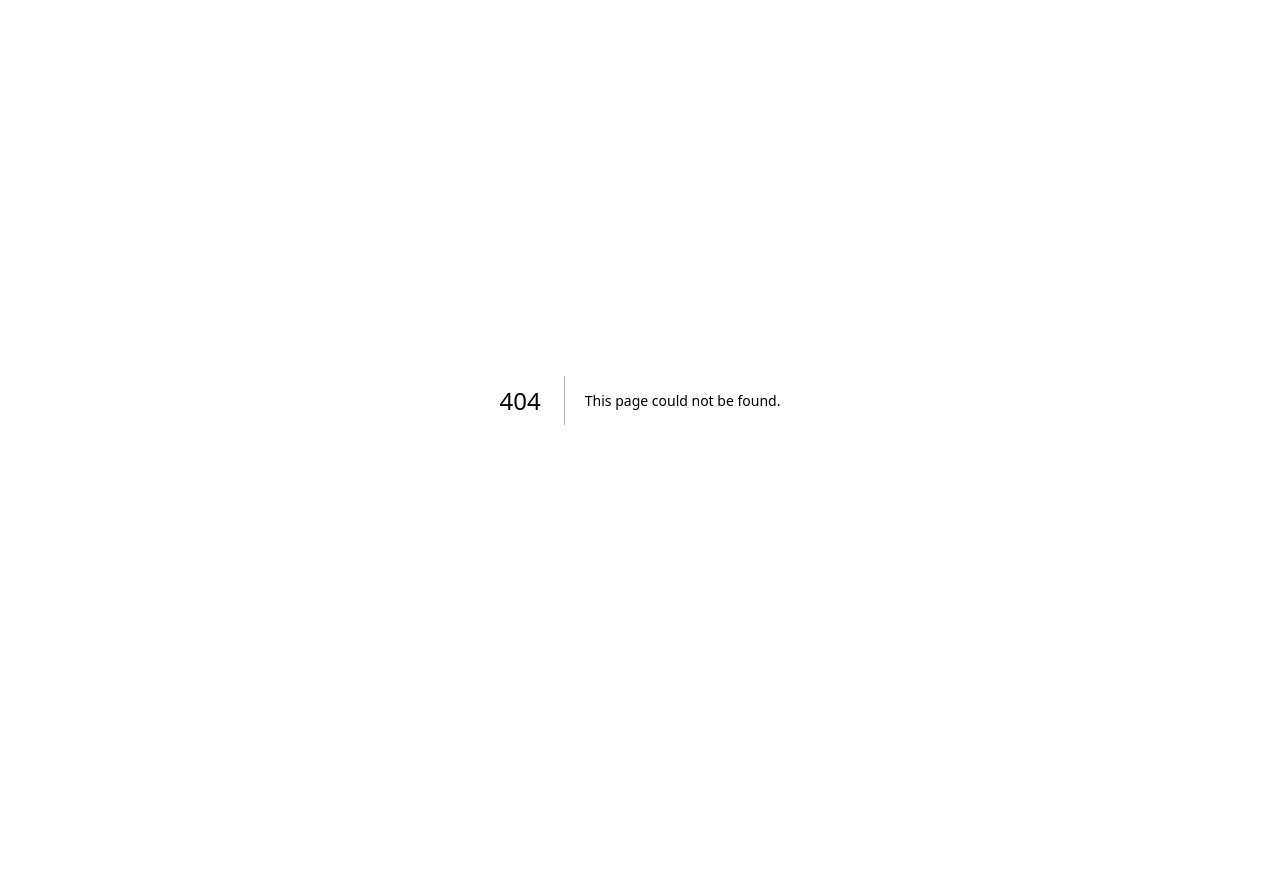
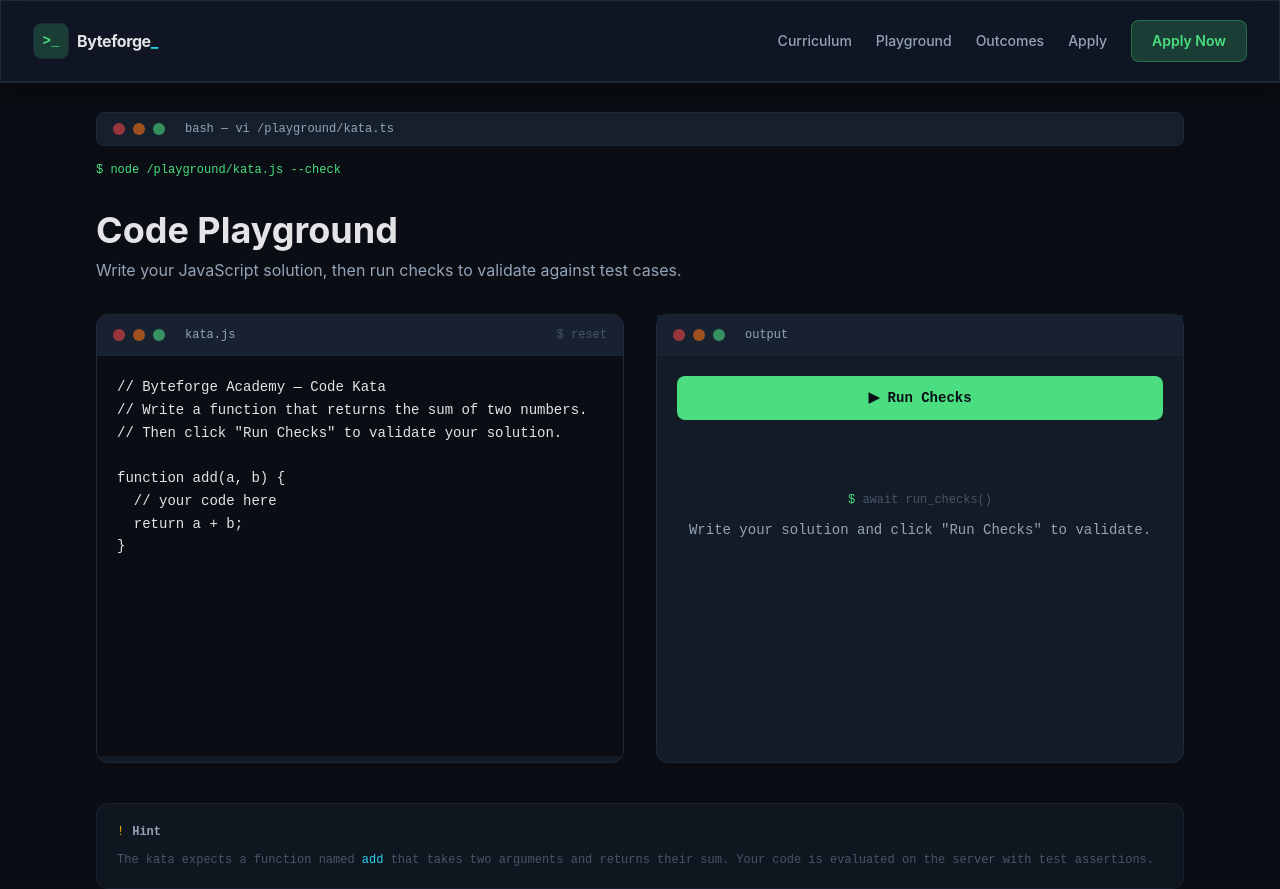
Before and after one commit to anas-khan-antimatter/mkt-byteforge-academy, a Next.js app: page /playground in a window 1280 px wide. Before the commit this address had no page. Before the commit the page ends 800 px from the top, so only its background shows below. Built offline with nearby package versions, Linux system fonts and the light colour scheme.

Commit message:
antimatter: checkpoint c-1790732960888-yt28d

```diff
--- /dev/null
+++ b/src/app/playground/page.tsx
@@ -0,0 +1,212 @@
+"use client";
+
+import { useState, useEffect } from "react";
+import Nav from "@/components/Nav";
+
+const DEFAULT_CODE = `// Byteforge Academy — Code Kata
+// Write a function that returns the sum of two numbers.
+// Then click "Run Checks" to validate your solution.
+
+function add(a, b) {
+  // your code here
+  return a + b;
+}
+`;
+
+export default function PlaygroundPage() {
+  const [mounted, setMounted] = useState(false);
+  const [code, setCode] = useState(DEFAULT_CODE);
+  const [result, setResult] = useState<{ passed: number; failed: number; tests: { name: string; passed: boolean; message: string }[] } | null>(null);
+  const [loading, setLoading] = useState(false);
+  const [error, setError] = useState<string | null>(null);
+
+  useEffect(() => { setMounted(true); }, []);
+
+  async function runChecks() {
+    setLoading(true);
+    setResult(null);
+    setError(null);
+    try {
+      const res = await fetch("/api/kata", {
+        method: "POST",
+        headers: { "Content-Type": "application/json" },
+        body: JSON.stringify({ code }),
+      });
+      const data = await res.json();
+      if (!res.ok) {
+        setError(data.error || "Something went wrong");
+      } else {
+        setResult(data);
+      }
+    } catch {
+      setError("Network error — could not reach /api/kata");
+    } finally {
+      setLoading(false);
+    }
+  }
+
+  function resetCode() {
+    setCode(DEFAULT_CODE);
+    setResult(null);
+    setError(null);
+  }
+
+  return (
+    <>
+      <Nav />
+      <main className="min-h-screen bg-terminal-bg text-terminal-text pt-28">
+        <div className="max-w-6xl mx-auto px-4 sm:px-6 lg:px-8">
+          {/* Terminal header */}
+          <div
+            className={`mb-8 transition-all duration-500 ${mounted ? "opacity-100" : "opacity-0"}`}
+          >
+            <div className="flex items-center gap-2 px-4 py-2 rounded-lg bg-terminal-raised/80 border border-terminal-border mb-4">
+              <span className="w-3 h-3 rounded-full bg-terminal-red/60" />
+              <span className="w-3 h-3 rounded-full bg-terminal-orange/60" />
+              <span className="w-3 h-3 rounded-full bg-terminal-green/60" />
+              <span className="ml-3 text-xs font-mono text-terminal-muted">
+                bash — vi /playground/kata.ts
+              </span>
+            </div>
+            <p className="text-xs font-mono text-terminal-green mb-2">
+              $ node /playground/kata.js --check
+            </p>
+          </div>
+
+          <h1 className="text-3xl sm:text-4xl font-display font-bold text-terminal-text mb-2">
+            Code Playground
+          </h1>
+          <p className="text-base text-terminal-muted max-w-2xl mb-8">
+            Write your JavaScript solution, then run checks to validate against test cases.
+          </p>
+
+          <div className="grid lg:grid-cols-2 gap-8">
+            {/* Editor */}
+            <div className="rounded-xl bg-terminal-raised/60 border border-terminal-border overflow-hidden">
+              <div className="flex items-center justify-between px-4 py-3 bg-terminal-raised/80 border-b border-terminal-border/50">
+                <div className="flex items-center gap-2">
+                  <span className="w-3 h-3 rounded-full bg-terminal-red/60" />
+                  <span className="w-3 h-3 rounded-full bg-terminal-orange/60" />
+                  <span className="w-3 h-3 rounded-full bg-terminal-green/60" />
+                  <span className="ml-3 text-xs font-mono text-terminal-muted">kata.js</span>
+                </div>
+                <button
+                  onClick={resetCode}
+                  className="text-xs font-mono text-terminal-dim hover:text-terminal-orange transition-colors"
+                >
+                  $ reset
+                </button>
+              </div>
+              <textarea
+                value={code}
+                onChange={(e) => setCode(e.target.value)}
+                className="w-full h-[400px] p-5 bg-terminal-bg text-terminal-text font-mono text-sm leading-relaxed resize-none focus:outline-none border-0"
+                spellCheck={false}
+              />
+            </div>
+
+            {/* Results panel */}
+            <div className="rounded-xl bg-terminal-raised/60 border border-terminal-border">
+              <div className="flex items-center justify-between px-4 py-3 bg-terminal-raised/80 border-b border-terminal-border/50">
+                <div className="flex items-center gap-2">
+                  <span className="w-3 h-3 rounded-full bg-terminal-red/60" />
+                  <span className="w-3 h-3 rounded-full bg-terminal-orange/60" />
+                  <span className="w-3 h-3 rounded-full bg-terminal-green/60" />
+                  <span className="ml-3 text-xs font-mono text-terminal-muted">output</span>
+                </div>
+              </div>
+
+              <div className="p-5 min-h-[400px]">
+                {/* Run button */}
+                <div className="mb-6">
+                  <button
+                    onClick={runChecks}
+                    disabled={loading}
+                    className="w-full px-6 py-3 rounded-lg bg-terminal-green text-terminal-bg text-sm font-semibold font-mono hover:scale-[1.02] transition-all disabled:opacity-50 disabled:cursor-not-allowed"
+                  >
+                    {loading ? "Running checks..." : "▶ Run Checks"}
+                  </button>
+                </div>
+
+                {/* Error */}
+                {error && (
+                  <div className="p-4 rounded-lg bg-terminal-red/10 border border-terminal-red/30 mb-4">
+                    <p className="text-xs font-mono text-terminal-red">
+                      $ stderr 2&gt;&amp;1
+                    </p>
+                    <p className="text-sm font-mono text-terminal-red mt-2">{error}</p>
+                  </div>
+                )}
+
+                {/* Results */}
+                {result && (
+                  <>
+                    <div className="flex items-center gap-4 mb-4">
+                      <span className="text-xs font-mono text-terminal-green">
+                        ✓ {result.passed} passed
+                      </span>
+                      <span className="text-xs font-mono text-terminal-red">
+                        ✗ {result.failed} failed
+                      </span>
+                      <span className="text-xs font-mono text-terminal-dim">
+                        | {result.passed + result.failed} total
+                      </span>
+                    </div>
+
+                    {result.tests.map((test, i) => (
+                      <div
+                        key={i}
+                        className={`flex items-start gap-3 p-3 rounded-lg mb-2 ${
+                          test.passed
+                            ? "bg-terminal-green/5 border border-terminal-green/20"
+                            : "bg-terminal-red/5 border border-terminal-red/20"
+                        }`}
+                      >
+                        <span className={`text-sm font-mono ${test.passed ? "text-terminal-green" : "text-terminal-red"}`}>
+                          {test.passed ? "✓" : "✗"}
+                        </span>
+                        <div className="flex-1">
+                          <p className={`text-xs font-mono ${test.passed ? "text-terminal-green" : "text-terminal-red"}`}>
+                            {test.name}
+                          </p>
+                          {!test.passed && test.message && (
+                            <p className="text-xs font-mono text-terminal-dim mt-1">
+                              {test.message}
+                            </p>
+                          )}
+                        </div>
+                      </div>
+                    ))}
+                  </>
+                )}
+
+                {!result && !error && (
+                  <div className="text-center py-12">
+                    <p className="text-xs font-mono text-terminal-dim">
+                      <span className="text-terminal-green">$</span> await run_checks()
+                    </p>
+                    <p className="text-sm font-mono text-terminal-muted mt-3">
+                      Write your solution and click "Run Checks" to validate.
+                    </p>
+                  </div>
+                )}
+              </div>
+            </div>
+          </div>
+
+          {/* Hint */}
+          <div className="mt-10 p-5 rounded-xl bg-terminal-raised/40 border border-terminal-border/60">
+            <div className="flex items-center gap-2 mb-3">
+              <span className="text-xs font-mono text-terminal-yellow">!</span>
+              <span className="text-xs font-mono text-terminal-muted font-semibold">Hint</span>
+            </div>
+            <p className="text-xs font-mono text-terminal-dim">
+              The kata expects a function named <span className="text-terminal-cyan">add</span> that takes two arguments and returns their sum.
+              Your code is evaluated on the server with test assertions.
+            </p>
+          </div>
+        </div>
+      </main>
+    </>
+  );
+}
```
